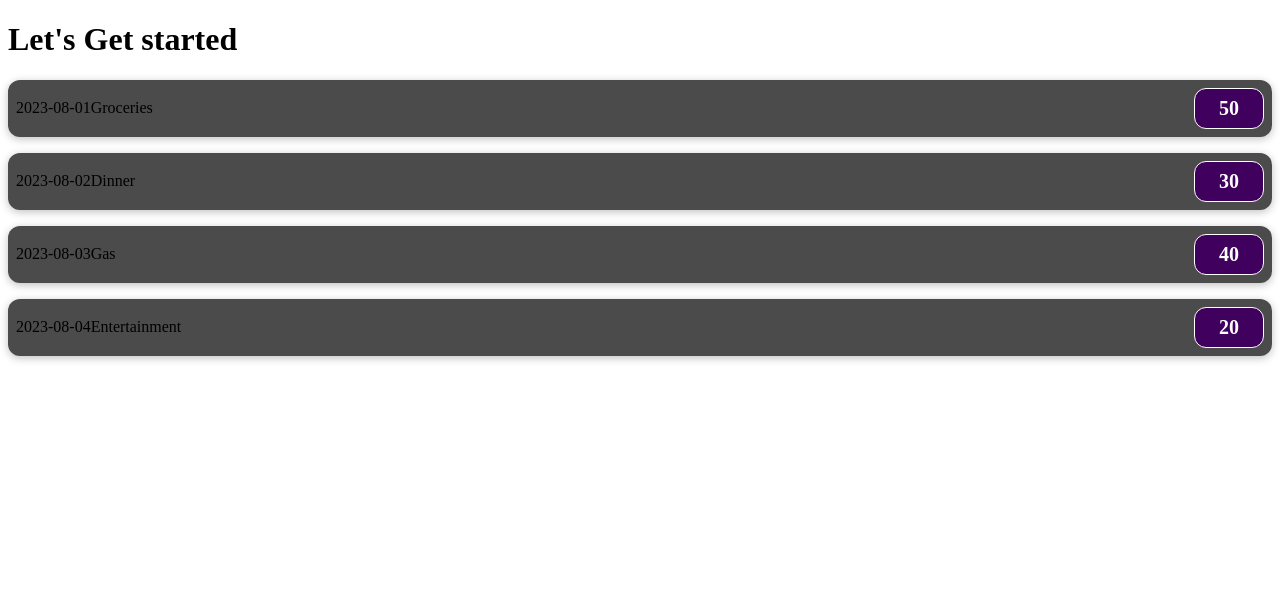
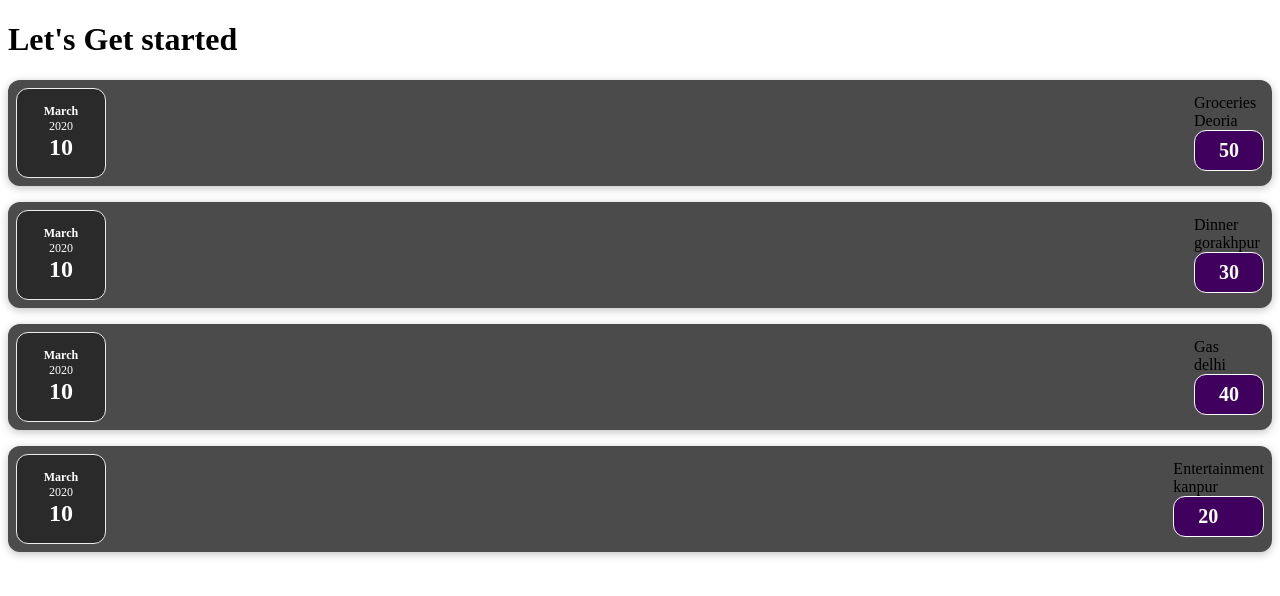
Before and after one commit to 123kishan/reactBasics, a React (Create React App) app in the folder expensetrackerreact/: page / in a window 1280 px wide. Shown: the top 596 px of the page. Built offline with nearby package versions, Linux system fonts and the light colour scheme.

Commit message:
updating

```diff
--- a/expensetrackerreact/src/App.js
+++ b/expensetrackerreact/src/App.js
@@ -3,34 +3,38 @@ import Expense from './Components/Expense';
 function App() {
   let expenses = [
     {
-      expenseDate: "2023-08-01",
+      expenseDate: new Date(2020,2,10),
       title: "Groceries",
       expenseAmount: 50.0,
+      location: "Deoria"
     },
     {
-      expenseDate: "2023-08-02",
+      expenseDate: new Date(2020,2,10),
       title: "Dinner",
       expenseAmount: 30.0,
+      location: "gorakhpur"
     },
     {
-      expenseDate: "2023-08-03",
+      expenseDate: new Date(2020,2,10),
       title: "Gas",
       expenseAmount: 40.0,
+      location: "delhi"
     },
     {
-      expenseDate: "2023-08-04",
+      expenseDate: new Date(2020,2,10),
       title: "Entertainment",
       expenseAmount: 20.0,
+      location: "kanpur"
     },
   ];
 
   return (
     <>
     <h1>Let's Get started</h1>
-    <Expense date={expenses[0].expenseDate} title={expenses[0].title} amount={expenses[0].expenseAmount}/>
-    <Expense date={expenses[1].expenseDate} title={expenses[1].title} amount={expenses[1].expenseAmount}/>
-    <Expense date={expenses[2].expenseDate} title={expenses[2].title} amount={expenses[2].expenseAmount}/>
-    <Expense date={expenses[3].expenseDate} title={expenses[3].title} amount={expenses[3].expenseAmount}/>
+    <Expense date={expenses[0].expenseDate} title={expenses[0].title} amount={expenses[0].expenseAmount} location={expenses[0].location}/>
+    <Expense date={expenses[1].expenseDate} title={expenses[1].title} amount={expenses[1].expenseAmount} location={expenses[1].location}/>
+    <Expense date={expenses[2].expenseDate} title={expenses[2].title} amount={expenses[2].expenseAmount} location={expenses[2].location}/>
+    <Expense date={expenses[3].expenseDate} title={expenses[3].title} amount={expenses[3].expenseAmount} location={expenses[3].location}/>
 
     </>
   );
--- a/expensetrackerreact/src/Components/Expense.js
+++ b/expensetrackerreact/src/Components/Expense.js
@@ -1,12 +1,13 @@
 import "./index.css";
+import ExpenseDate from './ExpenseDate';
+import ExpenseDetails from './ExpenseDetails';
 function Expense(props)
 {
     return (
         <>
         <div className="expense-item">
-        <div className="">{props.date}</div>
-        <div className="expense-item__description">{props.title}</div>
-        <div className="expense-item__price">{props.amount}</div>
+        <ExpenseDate date={props.date}/>
+        <ExpenseDetails title={props.title} amount={props.amount} location={props.location}/>
         </div>
         </>
 
--- /dev/null
+++ b/expensetrackerreact/src/Components/ExpenseDate.css
@@ -0,0 +1,26 @@
+.expense-date {
+    display: flex;
+    flex-direction: column;
+    width: 5.5rem;
+    height: 5.5rem;
+    border: 1px solid #ececec;
+    background-color: #2a2a2a;
+    color: white;
+    border-radius: 12px;
+    align-items: center;
+    justify-content: center;
+  }
+
+  .expense-date__month {
+    font-size: 0.75rem;
+    font-weight: bold;
+  }
+
+  .expense-date__year {
+    font-size: 0.75rem;
+  }
+
+  .expense-date__day {
+    font-size: 1.5rem;
+    font-weight: bold;
+  }
--- /dev/null
+++ b/expensetrackerreact/src/Components/ExpenseDate.js
@@ -0,0 +1,15 @@
+import './ExpenseDate.css';
+function ExpenseDate(props)
+{
+    const month=props.date.toLocaleString("en-us",{month:'long'});
+    const day=props.date.toLocaleString("en-us",{day:'2-digit'});
+    const year=props.date.getFullYear();
+    return(
+        <div className="expense-date">
+            <div className="expense-date__month">{month}</div>
+            <div className="expense-date__year">{year}</div>
+            <div className="expense-date__day">{day}</div>
+        </div>
+    );
+}
+export default ExpenseDate;
--- /dev/null
+++ b/expensetrackerreact/src/Components/ExpenseDetails.js
@@ -0,0 +1,12 @@
+import './index.css';
+function ExpenseDetails(props) {
+  return (
+    <div>
+      <div className="expense-item__description">{props.title}</div>
+      <div className="expense-item__description">{props.location}</div>
+      <div className="expense-item__price">{props.amount}</div>
+
+    </div>
+  );
+}
+export default ExpenseDetails;
```
